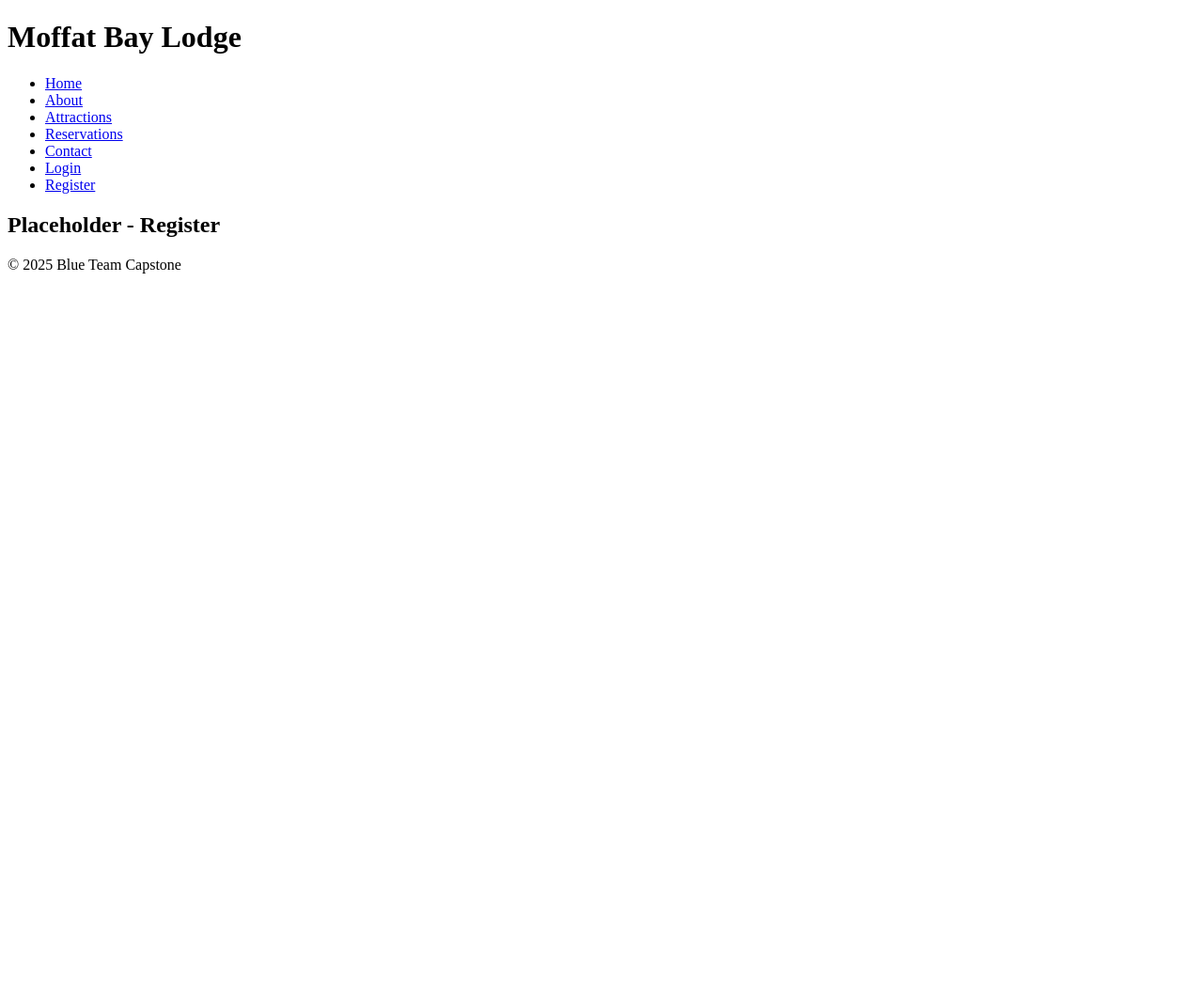
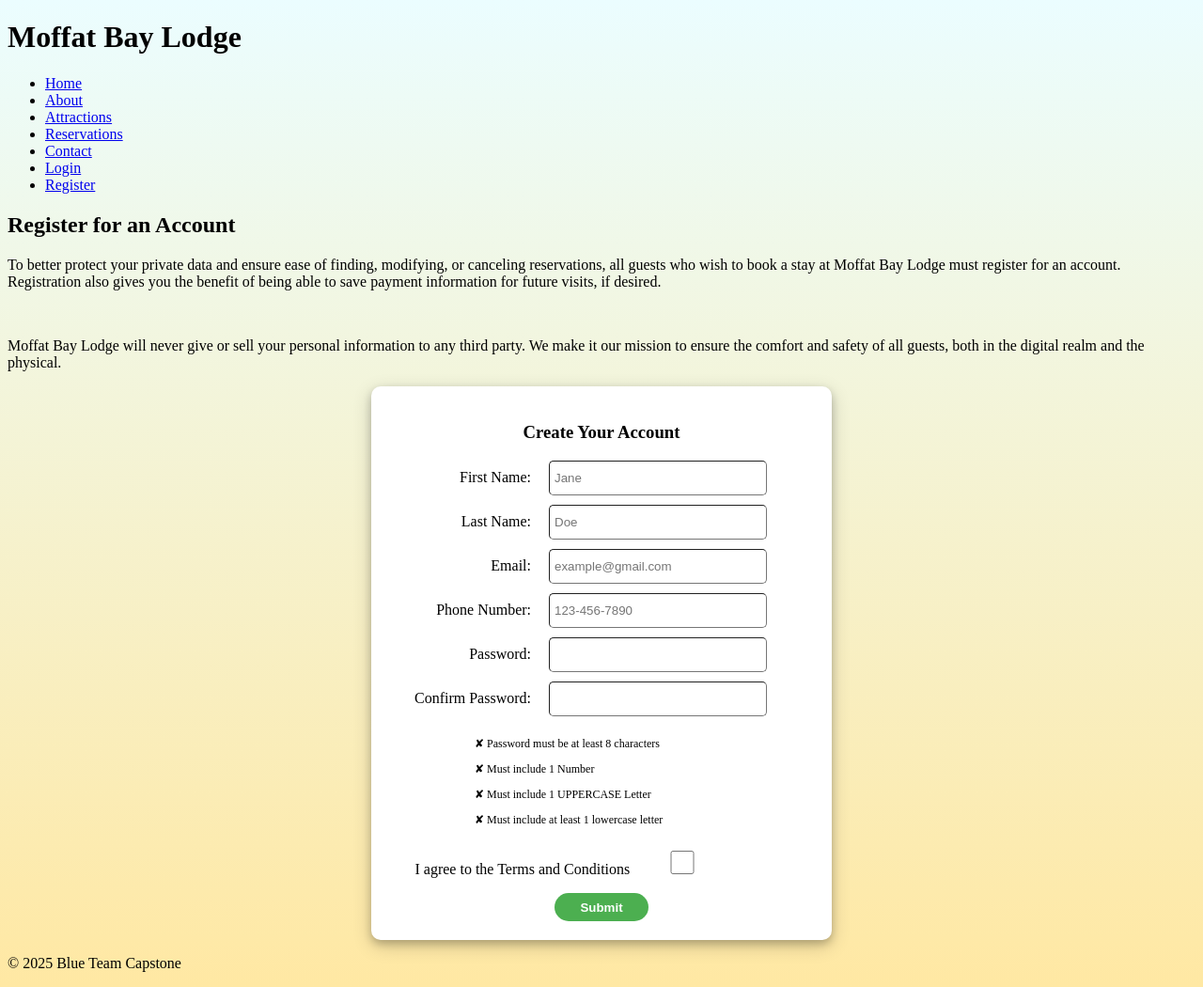
Before and after one commit to jessmonnier/moffatbay, a Django app: page /register/ in a window 1280 px wide. Shown: the whole page at 94% size. Before the commit the page ends 291 px from the top, so only its background shows below. Run offline with Django 5.2, Linux system fonts and the light colour scheme.

Commit message:
Register Page
Adding the register page base and some styling

```diff
--- a/web/static/web/style.css
+++ b/web/static/web/style.css
@@ -0,0 +1,71 @@
+/*Styling*/
+body{
+    background: #EBFDFF;
+    background: linear-gradient(180deg, rgba(235, 253, 255, 1) 0%, rgba(255, 232, 163, 1) 100%);
+}
+
+/*Register page*/
+.registerPanel{
+    background-color: white;
+    width: 450px;
+    margin: auto;
+    padding: 20px;
+    border-radius: 10px;
+    box-shadow: 0 4px 8px 0 rgba(0, 0, 0, 0.2), 0 6px 20px 0 rgba(0, 0, 0, 0.19);
+}
+
+.registerPanel h3{
+    text-align: center;
+}
+
+#registerForm label {
+    display: inline-block;
+    width: 150px;
+    text-align: right;
+    padding-right: 15px;
+}
+
+#registerForm input {
+    display: inline-block;
+    width: 220px;
+    margin-bottom: 10px;
+    padding: 5px;
+    height: 25px;
+    border-width: 1px;
+    border-radius: 5px;
+}
+
+
+.passwordRequirments{
+    font-size: 12px;
+    margin-left: 20%;
+}
+
+.terms {
+    text-align: center;
+    padding: 10px;
+}
+
+.terms label {
+    width: auto;
+    text-align: left;
+    white-space: nowrap;
+}
+
+.terms input {
+    width: auto;
+    margin-left: 5px;
+}
+
+#submitButton {
+    display: block;
+    margin: auto;
+    width: 100px;
+    height: 30px;
+    border-radius: 15px;
+    background-color: #4CAF50;
+    color: white;
+    font-weight: bold;
+    border: none;
+    cursor: pointer;
+}
--- a/web/templates/pages/register.html
+++ b/web/templates/pages/register.html
@@ -1,7 +1,64 @@
+<!--Navigation extention of base.html -->
 {% extends 'pages/base.html' %}
 
 {% block title %}Home | Moffat Bay Lodge{% endblock %}
 
 {% block content %}
-    <h2>Placeholder - Register</h2>
+    <div class = "registerContainer">
+
+        {#Registration information#}
+        <div class = "registerHeader">
+            <h2>Register for an Account</h2>
+            <p>To better protect your private data and ensure ease of finding, modifying,
+                or canceling reservations, all guests who wish to book a stay at Moffat Bay
+                Lodge must register for an account. Registration also gives you the benefit of
+                being able to save payment information for future visits, if desired.
+            </p> <br>
+            <p> Moffat Bay Lodge will never give or sell your personal information to any third
+                party. We make it our mission to ensure the comfort and safety of all guests,
+                both in the digital realm and the physical.
+            </p>
+        </div>
+
+        {#Registration Panel#}
+        <div class = "registerPanel">
+            <h3>Create Your Account</h3>
+            <form id = "registerForm" >
+                <label> First Name: </label>
+                <input type = "text" name = "first_name" placeholder = "Jane">
+                <br>
+                <label> Last Name: </label>
+                <input type = "text" name = "last_name" placeholder = "Doe">
+                <br>
+                <label> Email: </label>
+                <input type = "Email" name = "email" placeholder = "example@gmail.com">
+                <br>
+                <label> Phone Number: </label>
+                <input type = "text" name = "phone_number" placeholder = "123-456-7890">
+                <br>
+                <label> Password:</label>
+                <input type = "password" name = "password">
+                <br>
+                <label> Confirm Password:</label>
+                <input type = "password" name = "confirm_password">
+                <br>
+
+                {#Password requirements#}
+                <div class = "passwordRequirments">
+                    <p> &#10008; Password must be at least 8 characters</p>
+                    <p> &#10008; Must include 1 Number</p>
+                    <p> &#10008; Must include 1 UPPERCASE Letter</p>
+                    <p> &#10008; Must include at least 1 lowercase letter</p>
+                </div>
+
+                <div class = "terms">
+                    <label>I agree to the Terms and Conditions</label>
+                    <input type = "checkbox" name="agreedToTerms">
+                </div>
+                <button id="submitButton">Submit</button>
+            </form>
+        </div>
+
+
+    </div>
 {% endblock %}
```
